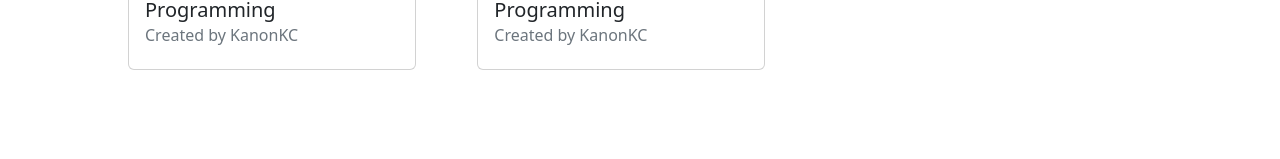
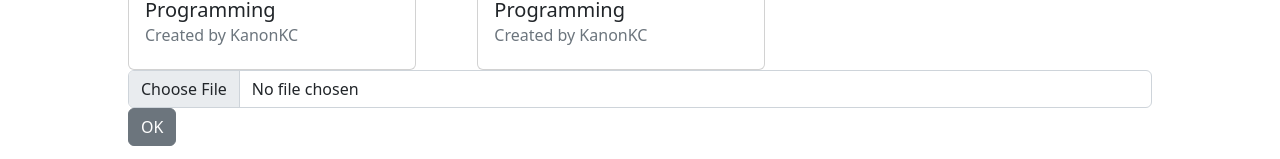
Before and after one commit to KanonKC/ModelGrader-Frontend, a React (Create React App) app: page /problems/topics in a window 1280 px wide. Shown: the part 754-913 px from the top of the page. Before the commit the page ends 824 px from the top, so only its background shows below. Built offline with nearby package versions, Linux system fonts and the light colour scheme; no server answers.

Commit message:
Test submit files

```diff
--- a/src/views/TopicProblem.js
+++ b/src/views/TopicProblem.js
@@ -1,5 +1,7 @@
 import React from "react";
+import { Button, Form, Input,FormData, FormGroup } from "reactstrap";
 import TopicCard from "../components/Card/TopicCard";
+import { createProblem } from "../services/problem.service";
 
 const TopicProblem = () => {
     return (
@@ -12,6 +14,12 @@ const TopicProblem = () => {
                 <TopicCard />
                 <TopicCard />
             </div>
+            <Form onSubmit={e => handleSubmit(e)}>
+                <FormGroup>
+                    <Input id="file" type="file"/>
+                    <Button type="submit">OK</Button>
+                </FormGroup>
+            </Form>
         </div>
     );
 };
```
